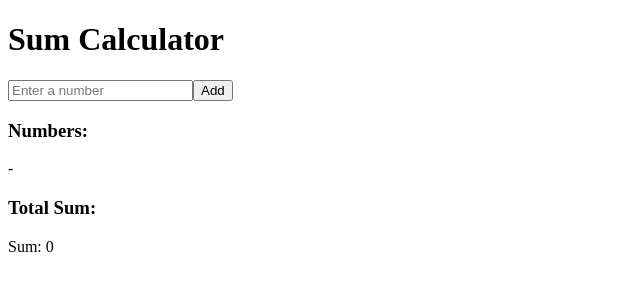
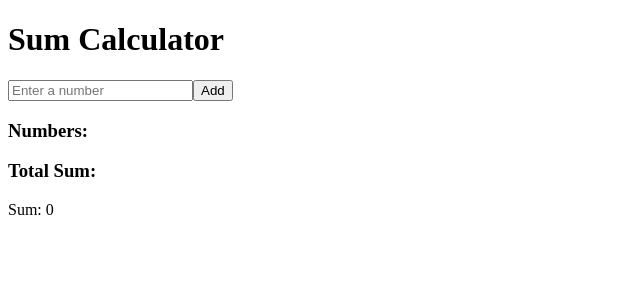
Before and after one commit to acciojob/sum-calculator-https-ab, a React app: page / in a window 1280 px wide. Shown: the top 300 px of the page, without its empty margins (0-640 px from the left). Built offline with nearby package versions, Linux system fonts and the light colour scheme.

Commit message:
Added new feature4

```diff
--- a/src/components/sum.js
+++ b/src/components/sum.js
@@ -36,7 +36,7 @@ export default function SumCalculator() {
       <button onClick={handleAdd} data-cy="add-btn">Add</button>
 
       <h3>Numbers:</h3>
-      <p data-cy="numbers">{numbers.length ? numbers.join(", ") : "-"}</p>
+      <p data-cy="numbers">{numbers.join(", ")}</p>
 
       <h3>Total Sum:</h3>
       <p data-cy="sum">Sum: {sum}</p>
```
